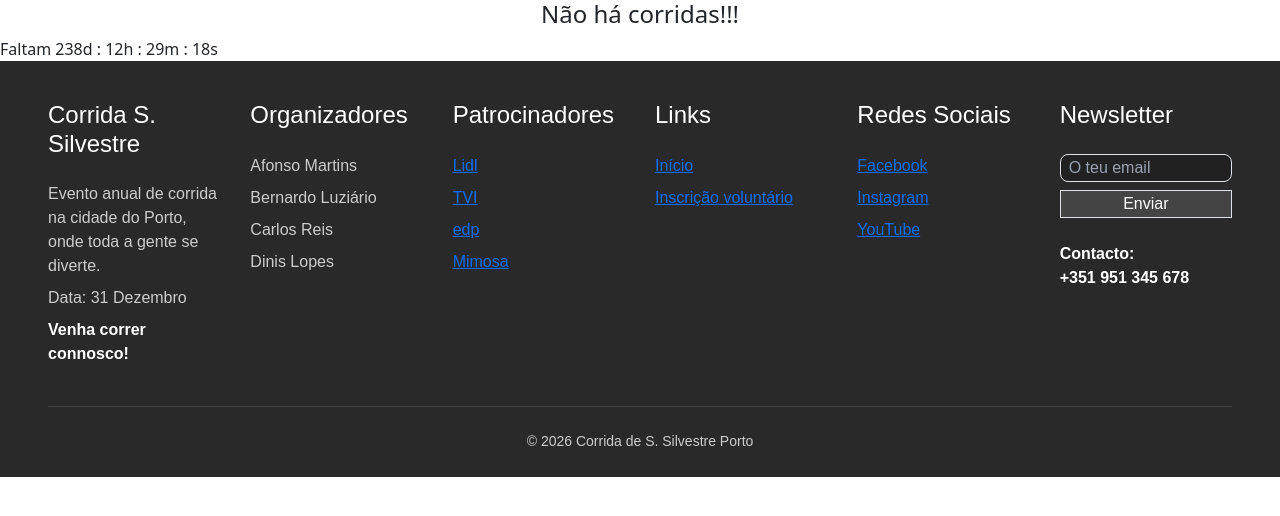
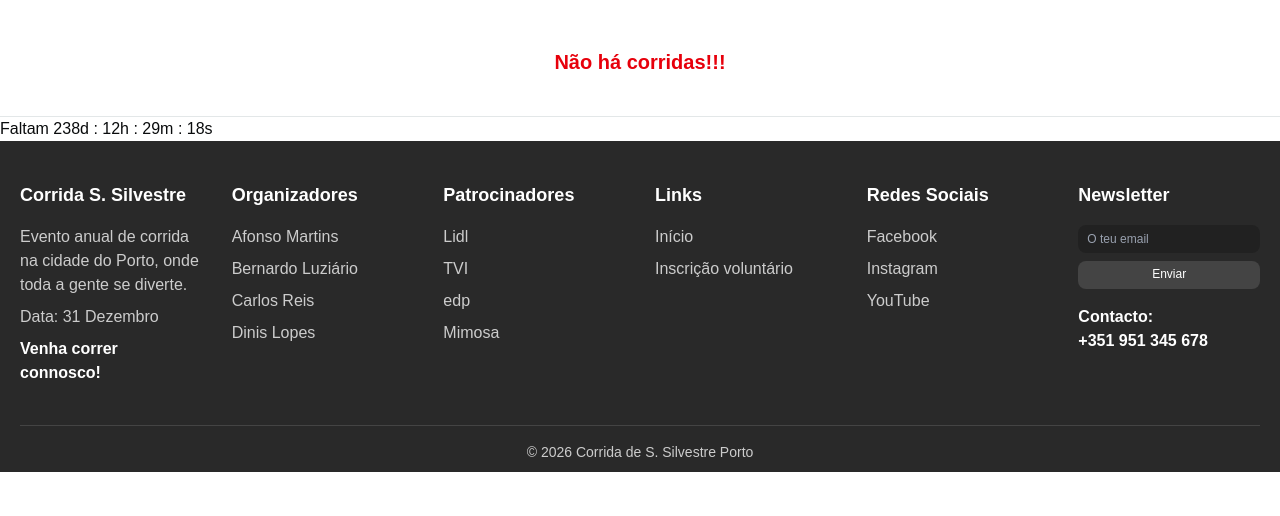
Before and after one commit to DinisSl/ProjetoDIAM, a React app in the folder frontend/: page / in a window 1280 px wide. Shown: the top 516 px of the page. Built offline with nearby package versions, Linux system fonts and the light colour scheme; no server answers; the HTML template or start-up script is replaced by a standard one.

Commit message:
Header com styles

```diff
--- a/frontend/src/components/Footer.jsx
+++ b/frontend/src/components/Footer.jsx
@@ -4,7 +4,7 @@ import { Input } from "@/components/ui/input"
 const Footer = () => {
     return (
         <footer className="bg-[#292929] text-[#ccc] px-5 pt-10 pb-2.5 font-sans">
-            <div className="flex gap-[30px] w-full">
+            <div className="flex gap-7.5 w-full">
 
                 <div className="flex-1">
                     <h4 className="mb-4 text-white font-semibold text-lg">Corrida S. Silvestre</h4>
--- a/frontend/src/components/Header.jsx
+++ b/frontend/src/components/Header.jsx
@@ -1,8 +1,7 @@
 import axios from "axios";
-import {useState, useEffect} from "react";
+import { useState, useEffect } from "react";
 
 function Header() {
-
   const URL_RACES = "http://localhost:8000/race/api/races/";
   const [racesList, setRacesList] = useState([]);
 
@@ -21,17 +20,26 @@ function Header() {
   }, []);
 
   return (
-    <div className="text-center">
-      {/*Se houver uma ou mais races então mostra o nome e o nome da primeira*/}
+    <div className="text-center py-10 border-b border-border">
+
       {racesList.length > 0 ? (
         <div>
-          <h1>{racesList[0].name}</h1>
-          <h4>Data: {new Date(racesList[0].date).toLocaleString()}</h4>
+          <h1 className="text-4xl font-extrabold tracking-tight text-foreground">
+            {racesList[0].name}
+          </h1>
+
+          <h4 className="text-xl font-medium text-muted-foreground mt-2">
+            Data: {new Date(racesList[0].date).toLocaleString()}
+          </h4>
         </div>
       ) : (
-        <h4>Não há corridas!!!</h4>
+        <h4 className="text-xl font-semibold text-destructive mt-2">
+          Não há corridas!!!
+        </h4>
       )}
+
     </div>
   );
 }
+
 export default Header;
--- a/frontend/src/pages/Homepage.jsx
+++ b/frontend/src/pages/Homepage.jsx
@@ -1,4 +1,3 @@
-import 'bootstrap/dist/css/bootstrap.min.css';
 import Header from "../components/Header";
 import Footer from "../components/Footer.jsx";
 import Contador from "../components/Contador.jsx";
```
